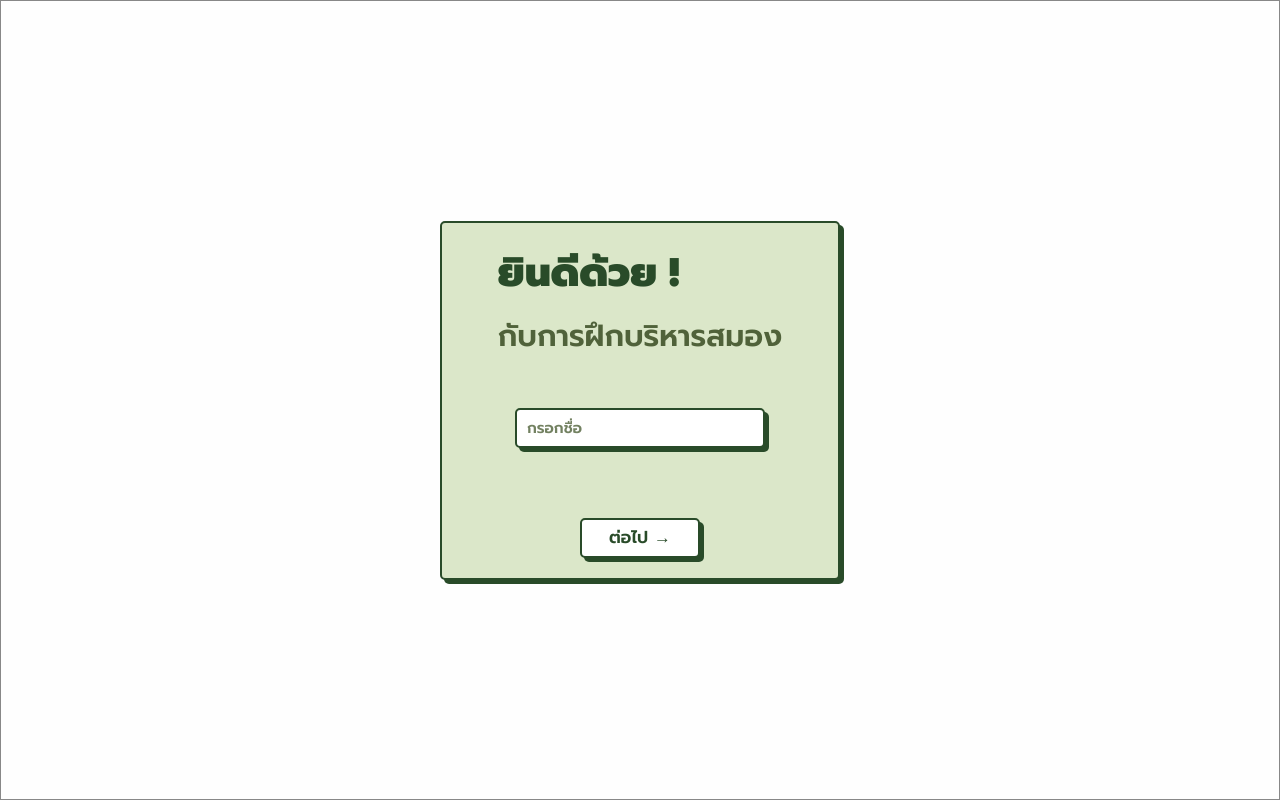
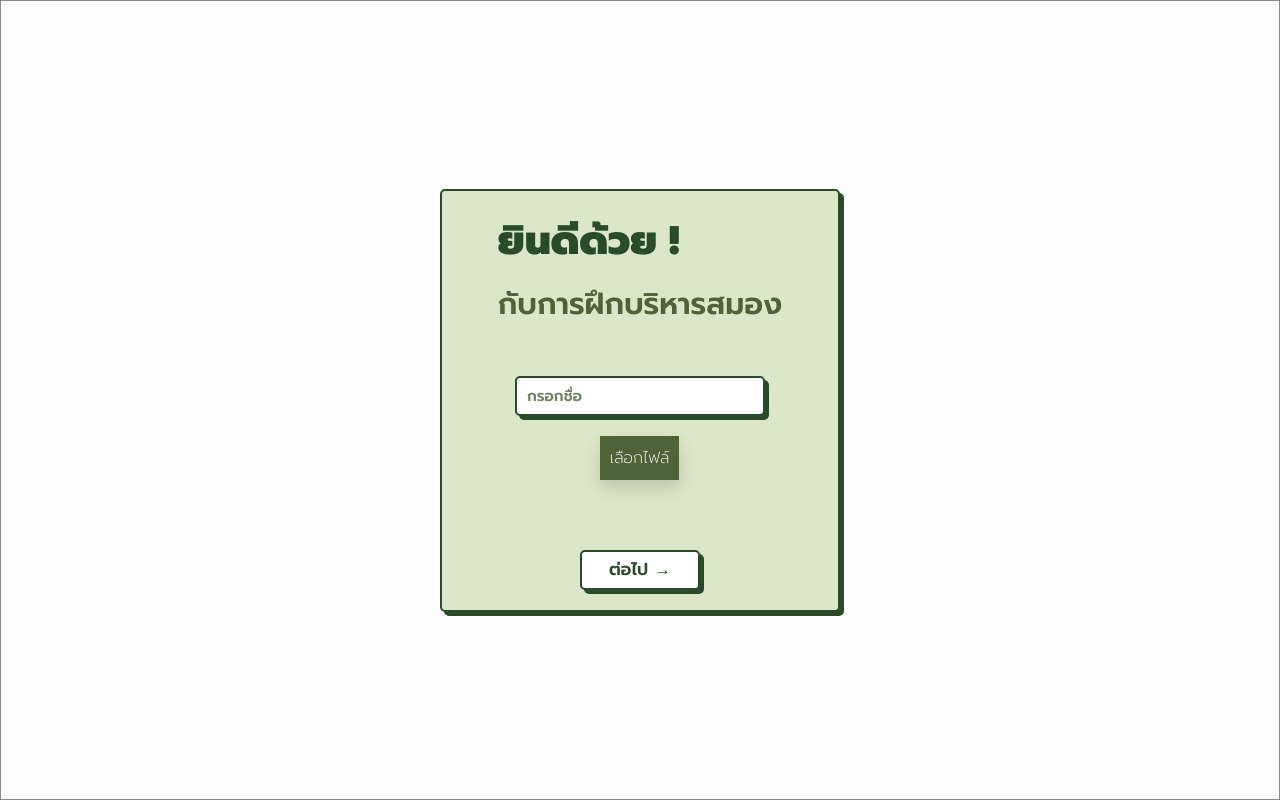
Before and after one commit to itzdeenzxx/Alzheimer_detection, a Flask app: page /certificate in a window 1280 px wide. Run offline with Flask 3, Linux system fonts and the light colour scheme; some libraries are stand-ins or nearby versions.

Commit message:
card cert / img in card

```diff
--- a/static/css/certificate.css
+++ b/static/css/certificate.css
@@ -1,7 +1,7 @@
 body {
     margin: 0;
     padding: 0;
-    background-image: url(../img/bg-cert2.gif);
+    /* background-image: url(../img/bg-cert2.gif); */
 }
 .title-head {
     display: flex;
@@ -40,6 +40,14 @@ body {
   justify-content: center;
   margin-top: 20px;
   margin-bottom: 30px;
+  border-top: 10px;
+  border-color: #294B29;
+  border-style:solid;
+  padding-top: 25px;
+}
+canvas {
+  border-radius: 10px;
+  box-shadow: 3px 2px 8px 3px rgba(0, 0, 0, 0.09);
 }
 
 .container {
@@ -247,3 +255,13 @@ button:hover .transition {
 button:active {
   transform: scale(0.97);
 }
+
+.file {
+    display: none;
+}
+.input-label {
+  color: #ffffff;
+  background-color: #50623A;
+  padding: 10px;
+
+}
--- a/static/js/certificate.js
+++ b/static/js/certificate.js
@@ -15,9 +15,13 @@ window.onload = function() {
  // Function to submit text
 function submitText() {
     var userInput = document.getElementById("name").value;
+    var fileInput = document.getElementById('customFileInput');
     if(userInput.trim() === "") {
       alert("กรุณากรอกชื่อ");
-    } else {
+    } else if (fileInput.files.length === 0) {
+      alert('กรุณาเลือกรูปภาพ');
+    }
+    else {
       if(confirm("ยืนยันการส่งชื่อ\n\n" + userInput)) {
         closePopup();
       }
@@ -28,24 +32,59 @@ function submitText() {
   var canvas = document.getElementById('canvas')
   var ctx = canvas.getContext('2d')
   var nameInput = document.getElementById('name')
+  var overlayInput = document.getElementById('customFileInput')
   var downloadBtn = document.getElementById('download-btn')
 
   var image = new Image()
   image.crossOrigin="Nerosafezone";
-  image.src = "https://i.ibb.co/KL87YJm/certificate.jpg" //เป็นลิ้งบน website
+  image.src = "static/img/certificate-ez.jpg" //เป็นลิ้งบน website
   image.onload = function () {
       drawImage()
   }
 
   function drawImage() {
       ctx.drawImage(image, 0, 0, canvas.width, canvas.height)
-      ctx.font = '15px Prompt, sans-serif';
-      ctx.fillStyle = '#000'
-      ctx.fillText(nameInput.value, 120, 290)
+      ctx.font = 'bold 30px Prompt, sans-serif';
+      ctx.fillStyle = '#294B29'
+      ctx.fillText(nameInput.value, 110, 120)
+
+      if (overlayInput.files && overlayInput.files[0]) {
+        var reader = new FileReader();
+        reader.onload = function(e) {
+            var overlayImage = new Image();
+            overlayImage.onload = function() {
+                cropImage(overlayImage, function(croppedImage) {
+                    ctx.drawImage(croppedImage, 90, 150, 225, 225);
+                });
+            };
+            overlayImage.src = e.target.result;
+        };
+        reader.readAsDataURL(overlayInput.files[0]);
+    }
 }
 
 
+function cropImage(image, callback) {
+      var canvasTemp = document.createElement('canvas');
+      var ctxTemp = canvasTemp.getContext('2d');
+      var minSize = Math.min(image.width, image.height);
+      canvasTemp.width = minSize;
+      canvasTemp.height = minSize;
+      var offsetX = (image.width - minSize) / 2;
+      var offsetY = (image.height - minSize) / 2;
+      ctxTemp.drawImage(image, offsetX, offsetY, minSize, minSize, 0, 0, minSize, minSize);
+      var croppedImage = new Image();
+      croppedImage.onload = function() {
+          callback(croppedImage);
+      };
+      croppedImage.src = canvasTemp.toDataURL('image/png');
+  }
+
 nameInput.addEventListener('input', function () {
+  drawImage()
+})
+
+overlayInput.addEventListener('change', function () {
   drawImage()
 })
 
@@ -53,7 +92,6 @@ function submitText() {
   downloadBtn.href = canvas.toDataURL('image/jpg')
   downloadBtn.download = nameInput.value
 })
-
 
 
 
@@ -86,3 +124,15 @@ function submitText() {
 // 	downloadBtn.href = canvas.toDataURL('image/jpg')
 // 	downloadBtn.download = 'Certificate - ' + nameInput.value
 // })
+
+
+function handleFileUpload(event) {
+  const fileName = event.target.files[0].name;
+  this.fileName = fileName;
+  this.uploadStatus = "เสร็จสิ้น";
+}
+
+document.getElementById('customFileInput').addEventListener('change', function (e) {
+  var fileName = e.target.files[0].name;
+  document.getElementById('customFileLabel').innerText = fileName;
+});
--- a/templates/camera.html
+++ b/templates/camera.html
@@ -34,11 +34,11 @@
                         {% elif queue == 2 %}
                         <h1 class="title_main">ห้องออกกำลังกาย - ท่าโป้งก้อย </h1>
                         {% elif queue == 3 %}
-                        <h1 class="title_main">ห้องออกกำลังกาย - ท่านวดศรีษะผ่อนคลาย </h1>
+                        <h1 class="title_main">ห้องออกกำลังกาย - ท่าบริหารปุ่มขมับ </h1>
                         {% elif queue == 4 %}
-                        <h1 class="title_main">ห้องออกกำลังกาย - ท่าจีบสลับจับหู </h1>
+                        <h1 class="title_main">ห้องออกกำลังกาย - ท่าสลับจับหู </h1>
                         {% elif queue == 5 %}
-                        <h1 class="title_main">ห้องออกกำลังกาย - ท่านวดไหปลาร้า </h1>
+                        <h1 class="title_main">ห้องออกกำลังกาย - ท่าบริหารปุ่มสมอง </h1>
                         {% endif %}
                         <div>
                             <form action="/">
--- a/templates/certificate.html
+++ b/templates/certificate.html
@@ -32,16 +32,24 @@
     <div id="popup" class="popup">
         <div class="popup-content">
             <div class="container">
-                <div class="form">
+                <div class="form wow slideInDown" data-wow-duration="2s" data-wow-delay="0s">
                     <div class="title">ยินดีด้วย !<br><span>กับการฝึกบริหารสมอง</span></div>
                     <input type="name" placeholder="กรอกชื่อ" class="input" id="name">
+                    <div class="container">
+                        <div class="form-group" x-data="{ fileName: '' }">
+                          <div class="input-group shadow">
+                            <input type="file" x-ref="file" @change="fileName = $refs.file.files[0].name" name="img[]" class="input file" id="customFileInput">
+                            <label class="input-label" for="customFileInput" id="customFileLabel">เลือกไฟล์</label>
+                        </div>
+                        </div>
+                    </div>
                     <button class="button-confirm" onclick="submitText();playSound('../static/sound/finished.mp3')">ต่อไป →</button>
                 </div>
             </div>
         </div>
     </div>
     <div class="canvas">
-        <canvas id="canvas" height="565.625px" width="400px"></canvas>
+        <canvas id="canvas" height="565.625px" width="400px" ></canvas>
     </div>
     <div class="button-download">
 
```
Also changed, not shown: class_fitness/collarbone.py (+7 -9 lines), static/img/certificate - mini.jpg (added), static/img/certificate-ez.jpg (added). Lines whose indentation alone changed are shown as unchanged.
